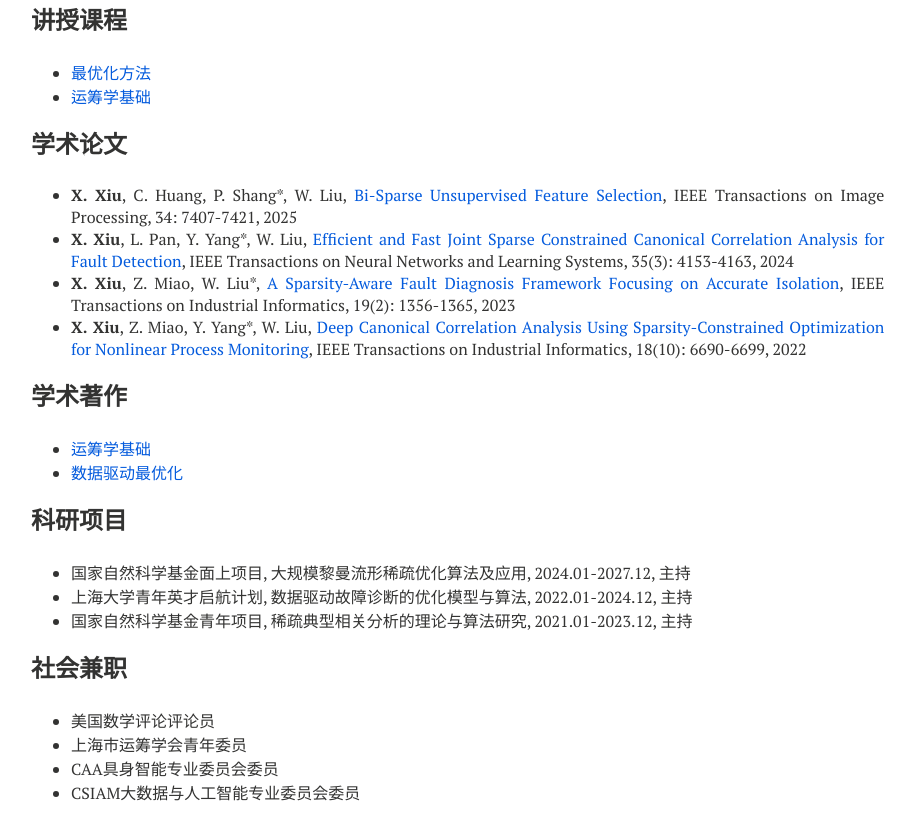
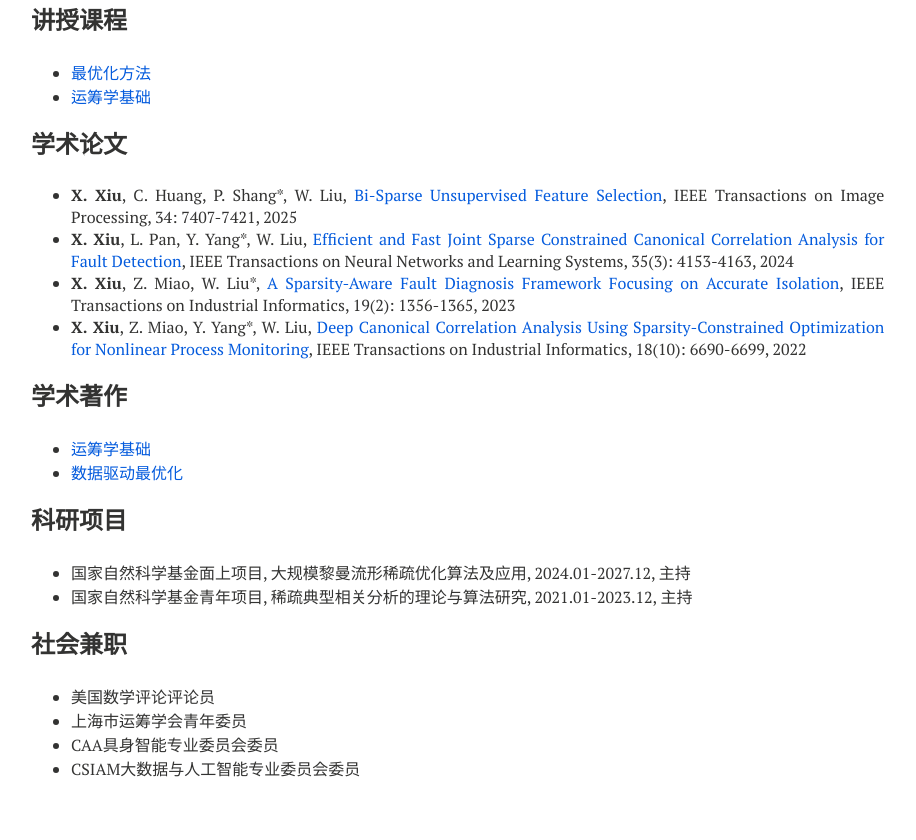
Before and after one commit to xianchaoxiu/xianchaoxiu.github.io, a Jekyll site: the page built from chinese/index.md, in a window 1280 px wide and 900 px high, scrolled down 610 px. Shown: the top 840 px of the window, without its empty margins (289-1205 px from the left). Built offline with Jekyll 4.4.1, drawn with Linux system fonts in a browser that asks for light colours; nearby versions of some CDN libraries.

Commit message:
Update index.md

```diff
--- a/chinese/index.md
+++ b/chinese/index.md
@@ -49,7 +49,6 @@ share: false
 
 ### 科研项目
 * 国家自然科学基金面上项目, 大规模黎曼流形稀疏优化算法及应用, 2024.01-2027.12, 主持 <br>
-* 上海大学青年英才启航计划, 数据驱动故障诊断的优化模型与算法, 2022.01-2024.12, 主持 <br>
 * 国家自然科学基金青年项目, 稀疏典型相关分析的理论与算法研究, 2021.01-2023.12, 主持 <br>
 
 
```
